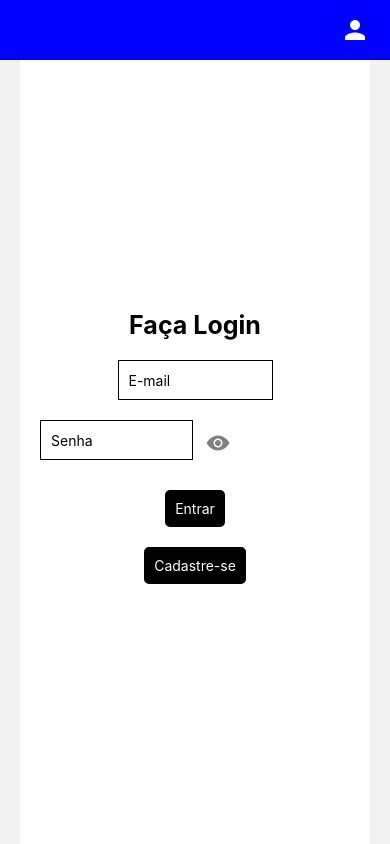
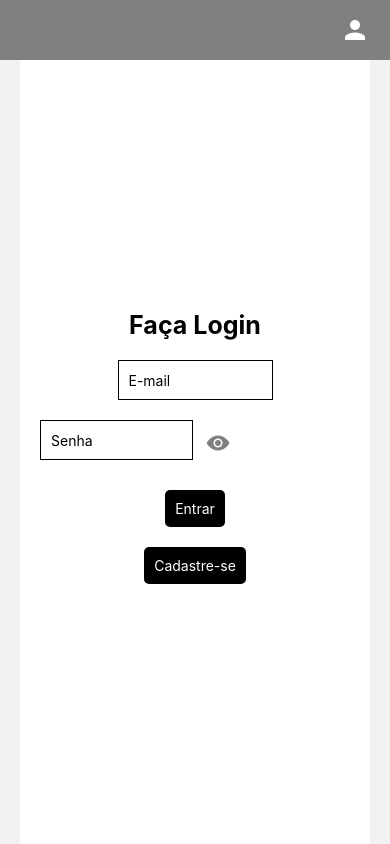
Before and after one commit to Fogazzaa/vioMobile, a React Native app: screen / in a window 390 px wide. Built offline with nearby package versions, Linux system fonts and the light colour scheme.

Commit message:
24-03-25 / atualização de estilização

```diff
--- a/src/components/Layout.js
+++ b/src/components/Layout.js
@@ -20,7 +20,7 @@ export default function Layout({children}){
 }
 const styles = StyleSheet.create({
     header:{
-        backgroundColor:"blue",
+        backgroundColor:"gray",
         width:"100%",
         height:60,
         justifyContent:"center",
```
